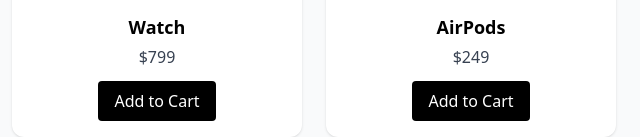
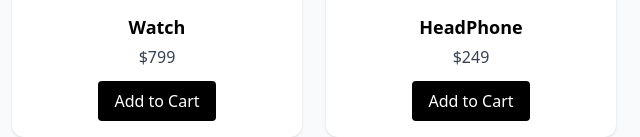
Before and after one commit to sandeepnaikg/Website, a plain HTML site: page index.html in a window 1280 px wide. Shown: the part 815-952 px from the top of the page, 640-1280 px from the left. Drawn offline with nearby package versions, Linux system fonts and the light colour scheme.

Commit message:
Update index.html

```diff
--- a/index.html
+++ b/index.html
@@ -80,7 +80,7 @@
 
     <div class="bg-white shadow rounded-xl p-4 flex flex-col items-center">
       <img src="https://store.storeimages.cdn-apple.com/1/as-images.apple.com/is/airpods-max-select-202409-blue_FV1_FMT_WHH?wid=752&hei=636&fmt=jpeg&qlt=90&.v=azQxRkVJKzd6V3J0aGNqWFhLMzBmaVZsckZUTTZZd1pFb3lRTGNlYkF0ZlNUZEVteXB4OGtOTGhSTmh3RHRTQ3dQTEIyc09DUm9TWDdZcEFPT0ZaeFlKWlgzZzdyUXEzcGE2bUxYbWVvdG80S0tTQUJUZml1aUtXL21qMVFpaXQ" alt="AirPods " class="h-40 object-contain">
-      <h3 class="mt-4 font-semibold text-lg">AirPods </h3>
+      <h3 class="mt-4 font-semibold text-lg">HeadPhone</h3>
       <p class="text-gray-700 mt-1">$249</p>
       <button class="mt-3 bg-black text-white px-4 py-2 rounded hover:bg-gray-800">Add to Cart</button>
     </div>
```
